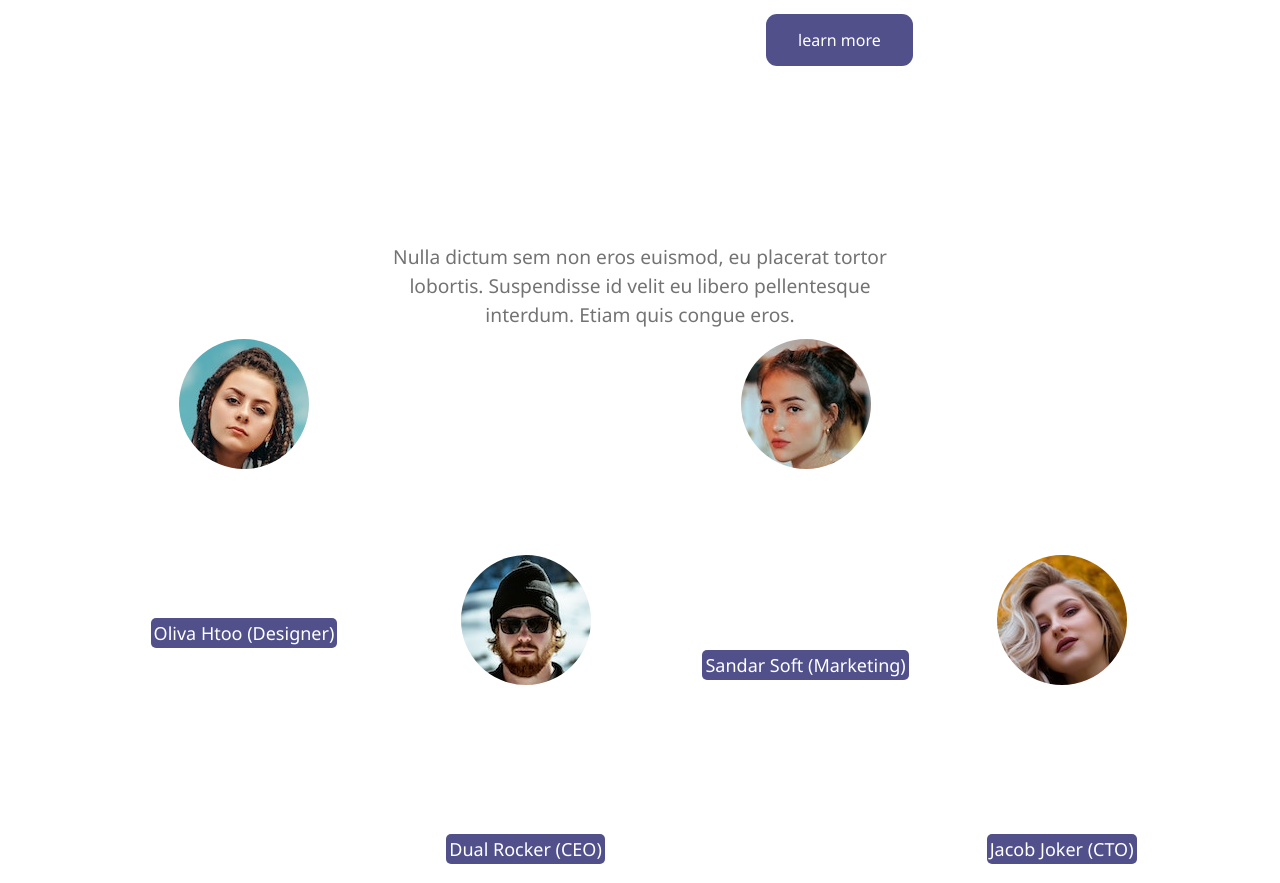
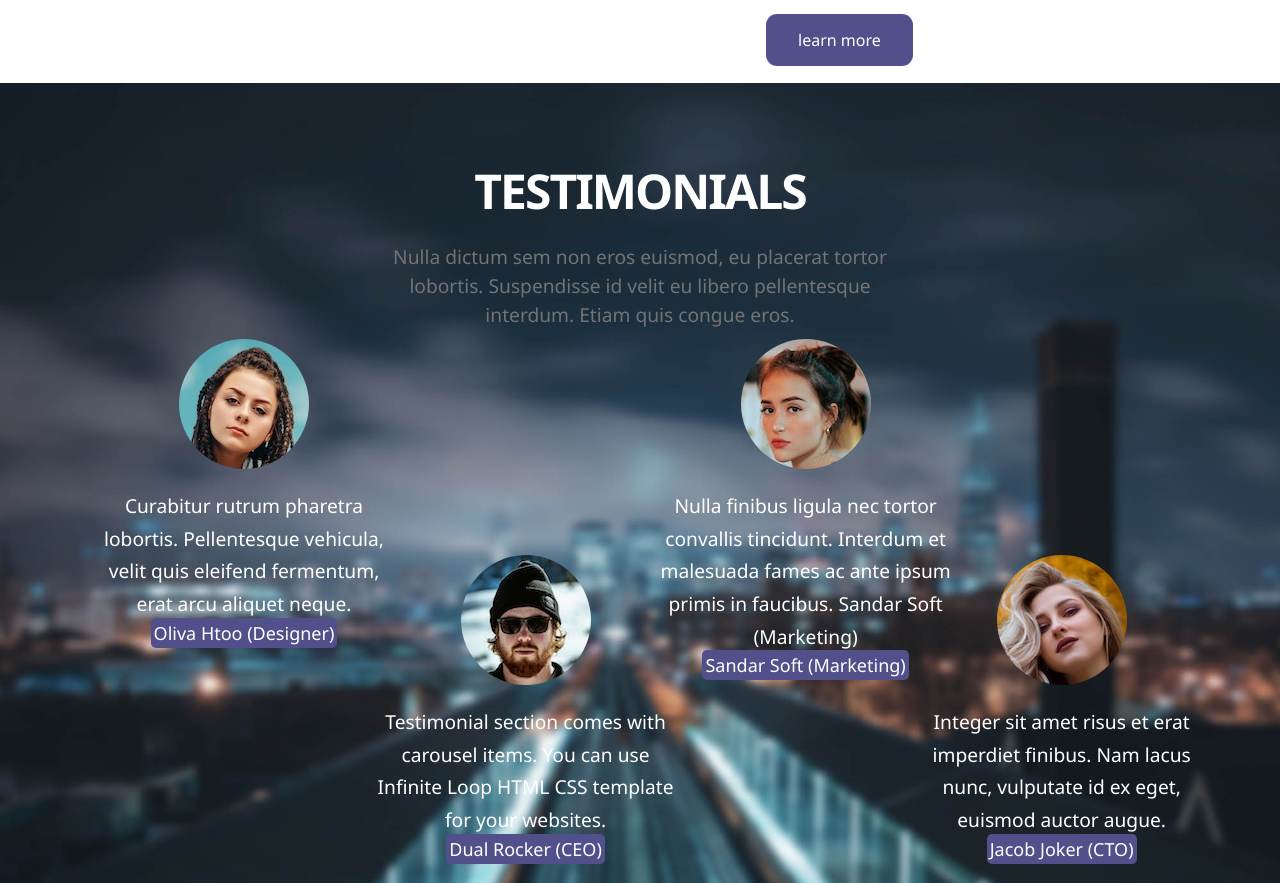
Before and after one commit to tarek95-web-d/learn-5, a plain HTML site: page index.html in a window 1280 px wide. Shown: the part 1717-2600 px from the top of the page. Drawn offline with Linux system fonts and the light colour scheme; the site is published under a folder, as on GitHub Pages, so addresses that start at the root find nothing.

Commit message:
change the background agine

```diff
--- a/css/master.css
+++ b/css/master.css
@@ -287,7 +287,7 @@ html {
 /* start Testimonials */
 .testimonials {
   min-height: 100vh;
-  background: url(/image/infinite-loop-02.jpg);
+  background: url(../image/infinite-loop-02.jpg);
   background-size: cover;
   position: relative;
 }
```
